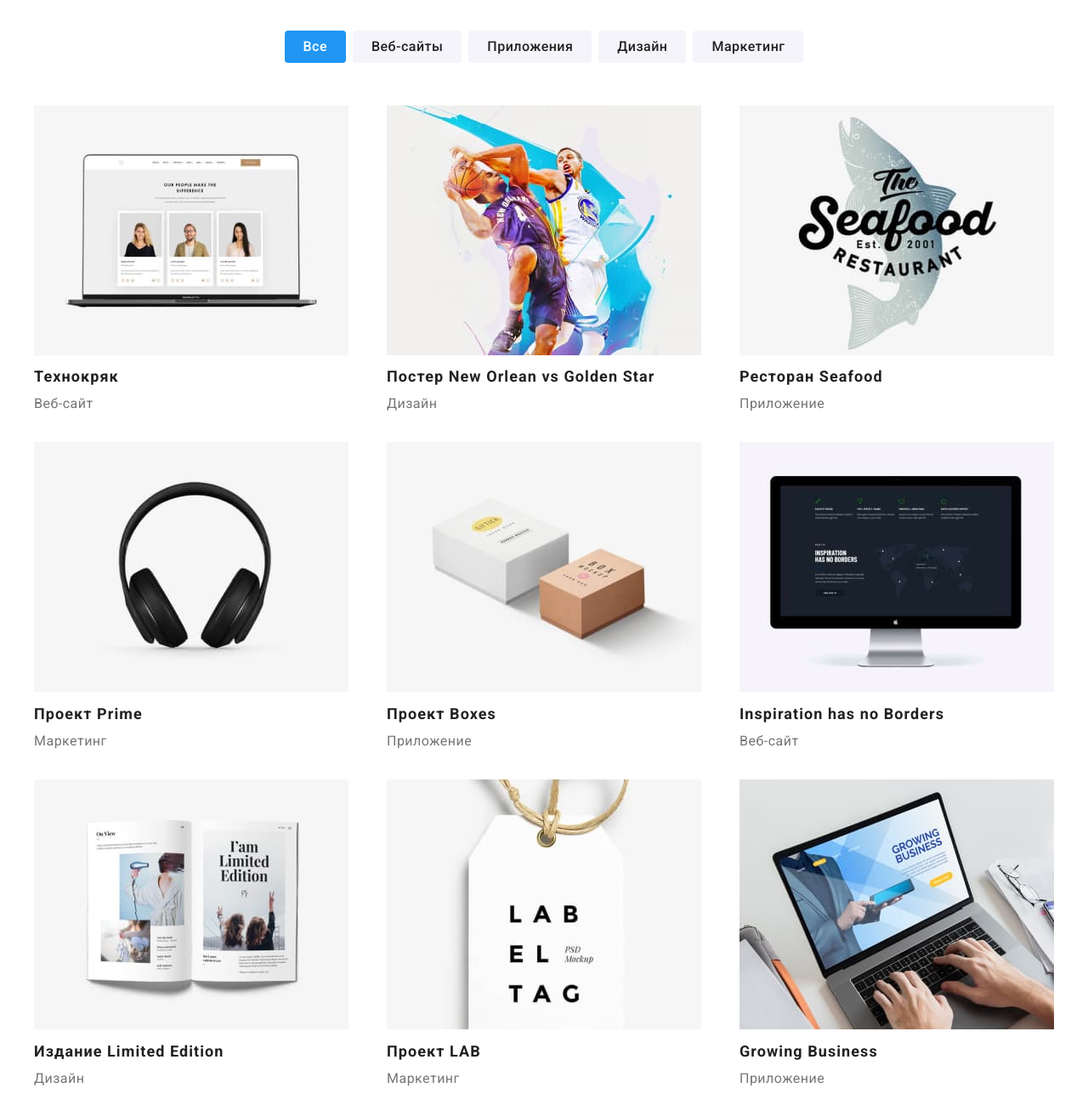
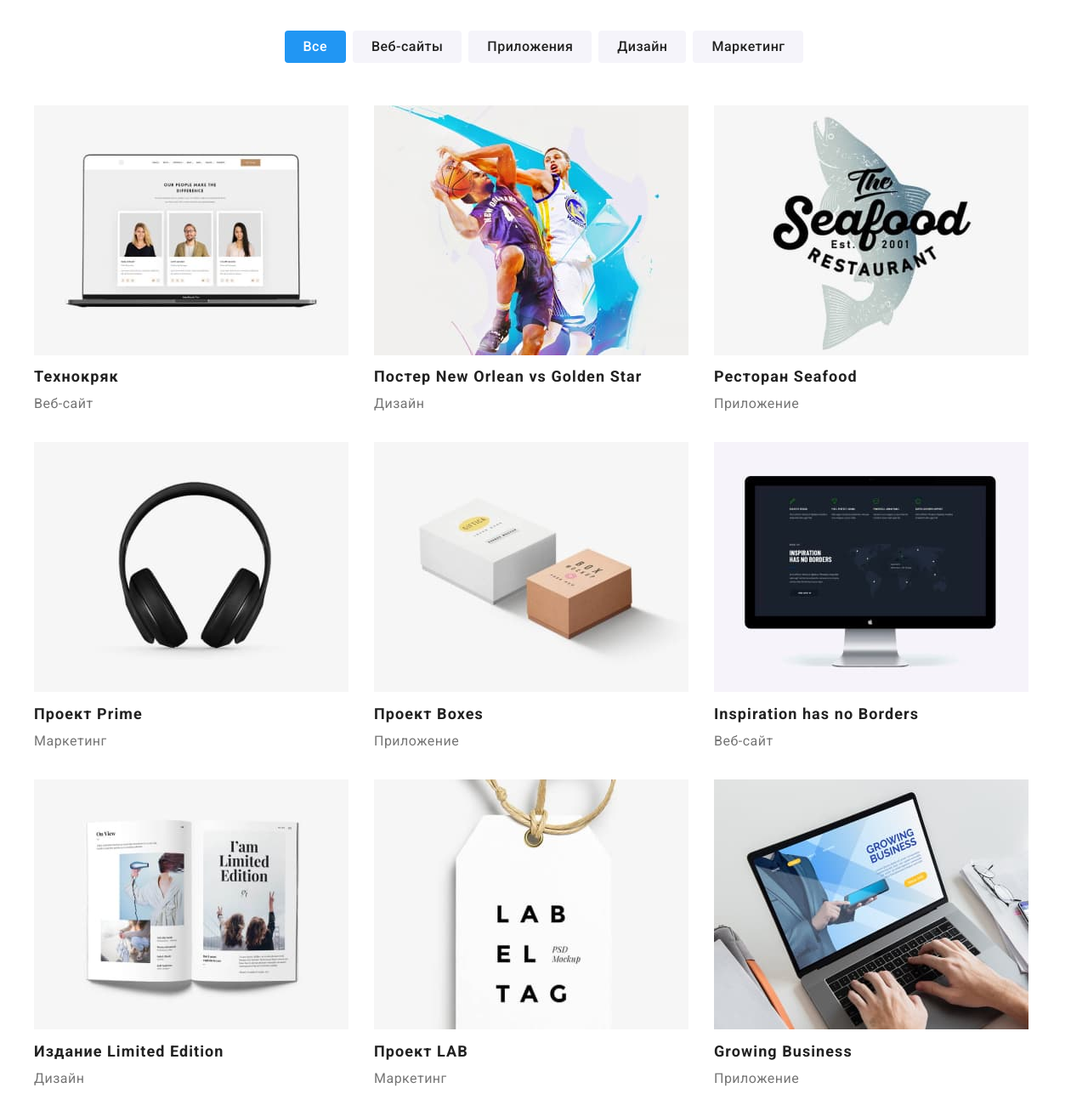
Before and after one commit to RossHaluz/goit-markup-hw-03, a plain HTML site: page portfolio.html in a window 1280 px wide. Shown: the part 140-1440 px from the top of the page at 85% size. Drawn offline with nearby package versions, Linux system fonts and the light colour scheme.

Commit message:
Сторінка портфоліо

```diff
--- a/css/style.css
+++ b/css/style.css
@@ -283,10 +283,19 @@ body {
 .portfolio-list {
   margin-top: 0;
   margin-bottom: 94px;
-  justify-content: space-between;
   display: flex;
   flex-wrap: wrap;
-  gap: 30px;
+}
+.portfolio-iteam {
+  width: 370px;
+  margin-right: 30px;
+  margin-bottom: 30px;
+}
+.portfolio-list:nth-child(3n) {
+  margin-right: 0;
+}
+.portfolio-iteam:nth-child(3n) {
+  margin-right: 0;
 }
 .portfolio-title {
   margin-top: 0;
--- a/portfolio.html
+++ b/portfolio.html
@@ -79,7 +79,7 @@
 
           <!--Кейси-->
           <ul class="portfolio-list list">
-            <li>
+            <li class="portfolio-iteam">
               <a class="link" href=""
                 ><img
                   src="./image/portfolio1.jpg"
@@ -91,7 +91,7 @@
                 <p class="portfolio-desc">Веб-сайт</p>
               </a>
             </li>
-            <li>
+            <li class="portfolio-iteam">
               <a class="link" href=""
                 ><img
                   src="./image/portfolio2.jpg"
@@ -105,7 +105,7 @@
                 <p class="portfolio-desc">Дизайн</p>
               </a>
             </li>
-            <li>
+            <li class="portfolio-iteam">
               <a class="link" href=""
                 ><img
                   src="./image/portfolio3.jpg"
@@ -117,7 +117,7 @@
                 <p class="portfolio-desc">Приложение</p>
               </a>
             </li>
-            <li>
+            <li class="portfolio-iteam">
               <a class="link" href=""
                 ><img
                   src="./image/portfolio4.jpg"
@@ -129,7 +129,7 @@
                 <p class="portfolio-desc">Маркетинг</p>
               </a>
             </li>
-            <li>
+            <li class="portfolio-iteam">
               <a class="link" href=""
                 ><img
                   src="./image/portfolio5.jpg"
@@ -141,7 +141,7 @@
                 <p class="portfolio-desc">Приложение</p>
               </a>
             </li>
-            <li>
+            <li class="portfolio-iteam">
               <a class="link" href=""
                 ><img
                   src="./image/portfolio6.jpg"
@@ -153,7 +153,7 @@
                 <p class="portfolio-desc">Веб-сайт</p>
               </a>
             </li>
-            <li>
+            <li class="portfolio-iteam">
               <a class="link" href=""
                 ><img
                   src="./image/portfolio7.jpg"
@@ -165,7 +165,7 @@
                 <p class="portfolio-desc">Дизайн</p>
               </a>
             </li>
-            <li>
+            <li class="portfolio-iteam">
               <a class="link" href=""
                 ><img
                   src="./image/portfolio8.jpg"
@@ -177,7 +177,7 @@
                 <p class="portfolio-desc">Маркетинг</p>
               </a>
             </li>
-            <li>
+            <li class="portfolio-iteam">
               <a class="link" href=""
                 ><img
                   src="./image/portfolio9.jpg"
```
